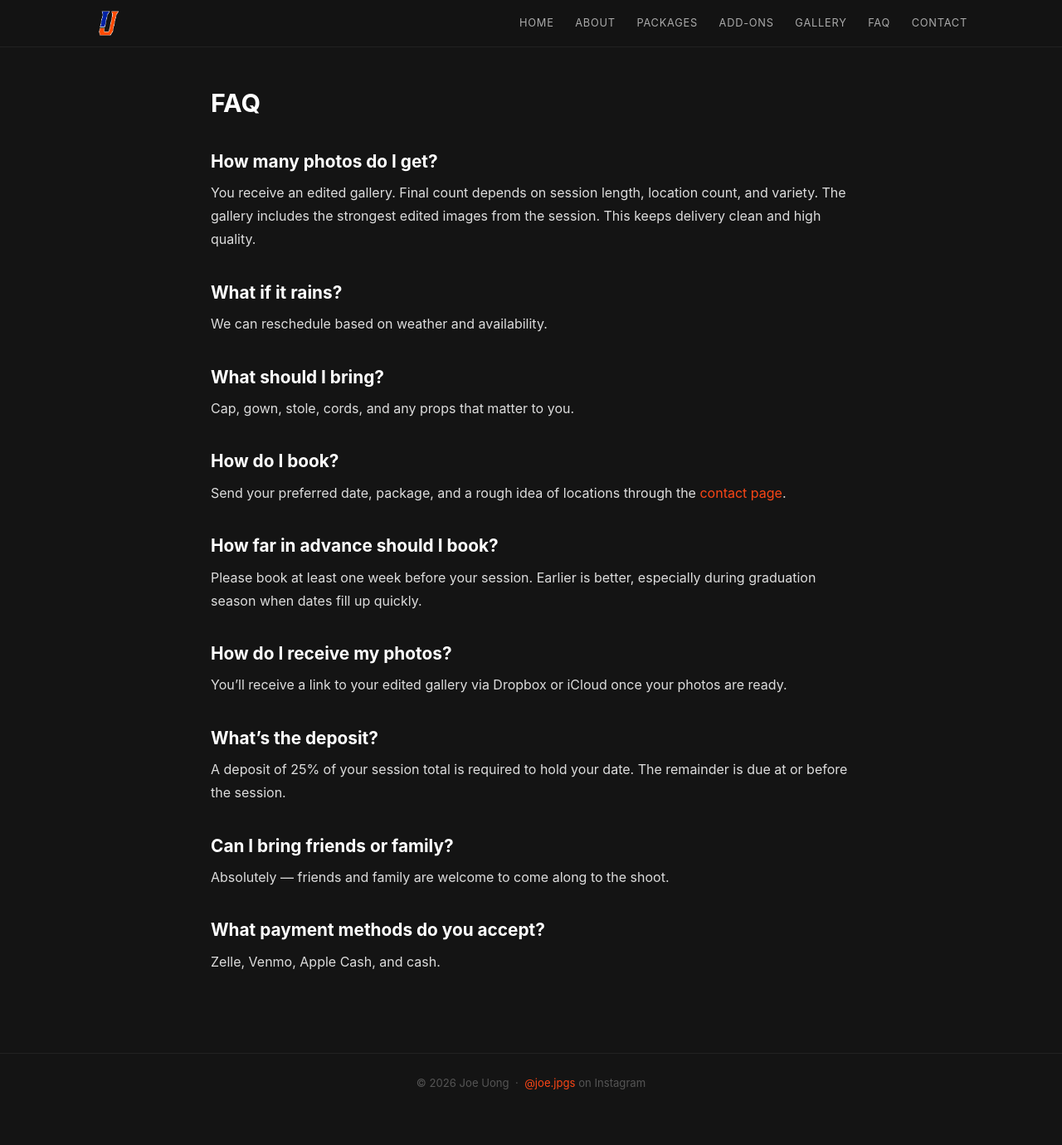
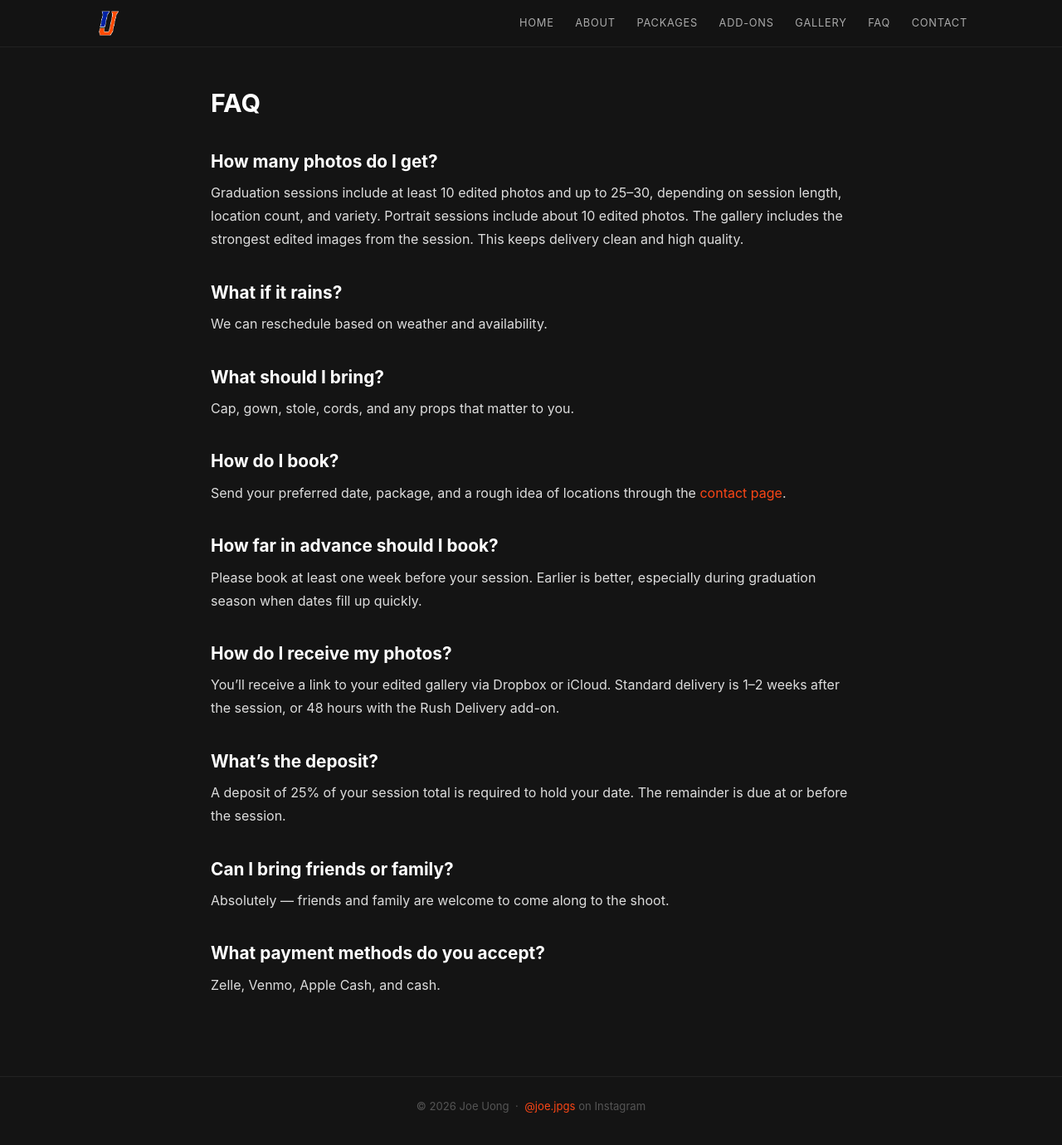
Before and after one commit to joeufl/photosbyjoe, a Jekyll site: the page built from faqs.md, in a window 1280 px wide and 1382 px high. Shown: the whole window at 83% size. Built offline with Jekyll 4.4.1, drawn with Linux system fonts in a browser that asks for light colours.

Commit message:
Add photo counts and turnaround time to FAQ, mark 28-70mm as primary
Co-Authored-By: Claude Fable 5.2 <noreply@anthropic.com>
Claude-Session: https://claude.ai/code/session_01HA8WM2PMos46QLCESg7nDg

```diff
--- a/faqs.md
+++ b/faqs.md
@@ -6,7 +6,7 @@ title: FAQ
 # FAQ
 
 ## How many photos do I get?
-You receive an edited gallery. Final count depends on session length, location count, and variety. The gallery includes the strongest edited images from the session. This keeps delivery clean and high quality.
+Graduation sessions include at least 10 edited photos and up to 25–30, depending on session length, location count, and variety. Portrait sessions include about 10 edited photos. The gallery includes the strongest edited images from the session. This keeps delivery clean and high quality.
 
 ## What if it rains?
 We can reschedule based on weather and availability.
@@ -21,7 +21,7 @@ Send your preferred date, package, and a rough idea of locations through the [co
 Please book at least one week before your session. Earlier is better, especially during graduation season when dates fill up quickly.
 
 ## How do I receive my photos?
-You'll receive a link to your edited gallery via Dropbox or iCloud once your photos are ready.
+You'll receive a link to your edited gallery via Dropbox or iCloud. Standard delivery is 1–2 weeks after the session, or 48 hours with the Rush Delivery add-on.
 
 ## What's the deposit?
 A deposit of 25% of your session total is required to hold your date. The remainder is due at or before the session.
```
Also changed, not shown: about.md (+1 -1 lines), todo.md (+2 -3 lines).
